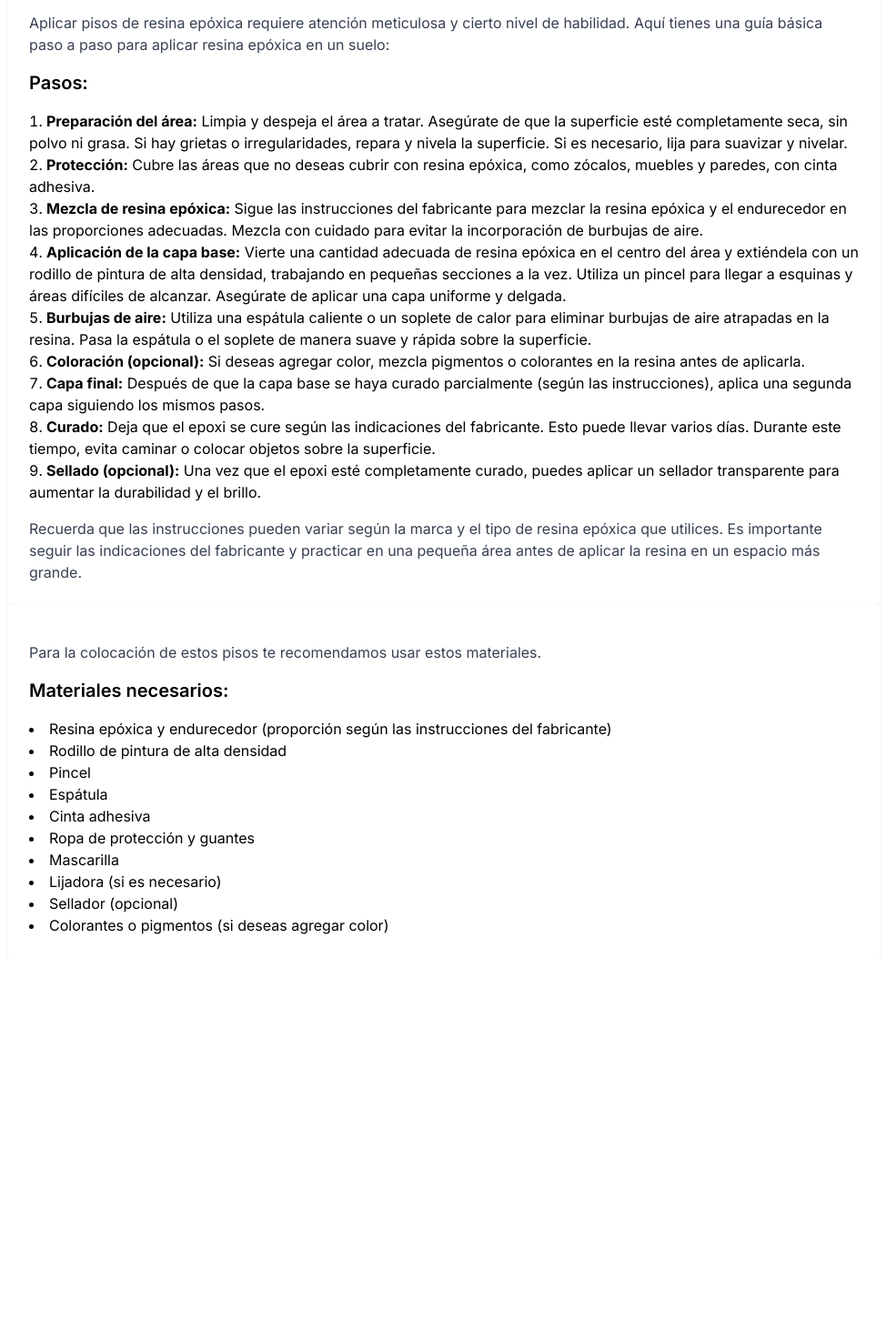
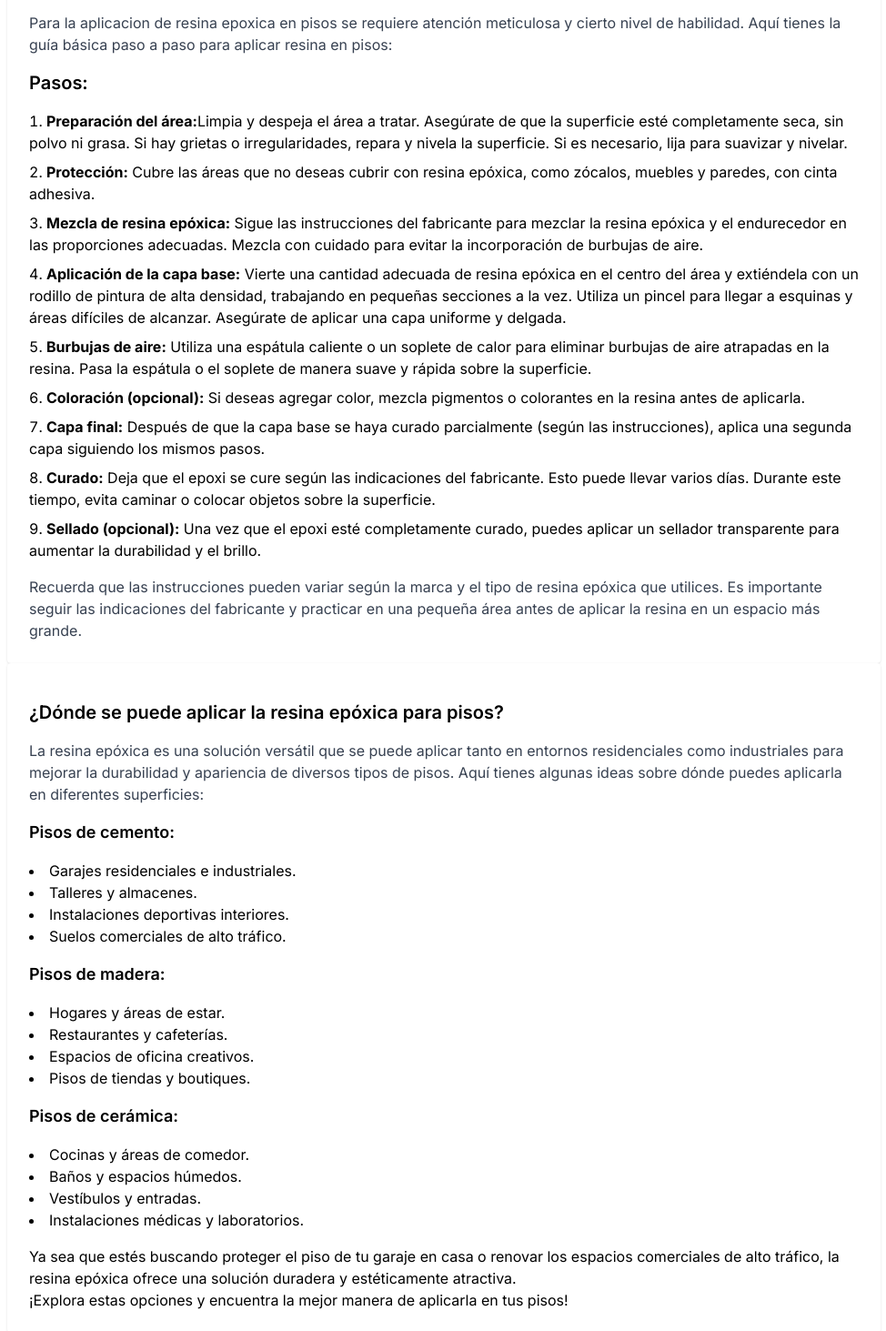
Before and after one commit to claudioquirozipi/pisosderesinaepoxica, a Next.js app: page /aplicacion in a window 1280 px wide. Shown: the part 67-1530 px from the top of the page at 91% size, without its empty margins (152-1126 px from the left). Before the commit the page ends 1120 px from the top, so only its background shows below. Built offline with nearby package versions, Linux system fonts and the light colour scheme.

Commit message:
update aplications

```diff
--- a/src/app/aplicacion/page.tsx
+++ b/src/app/aplicacion/page.tsx
@@ -1,3 +1,11 @@
+import { Metadata } from "next";
+
+export const metadata: Metadata = {
+  title: "aplicar resina en pisos",
+  description:
+    "Todo sobre como aplicar la resina epoxica para pisos paso a paso",
+};
+
 export default function Home() {
   return (
     <>
@@ -8,32 +16,32 @@ export default function Home() {
           </h1>
 
           <p className="text-gray-700">
-            Aplicar pisos de resina epóxica requiere atención meticulosa y
-            cierto nivel de habilidad. Aquí tienes una guía básica paso a paso
-            para aplicar resina epóxica en un suelo:
+            Para la aplicacion de resina epoxica en pisos se requiere atención
+            meticulosa y cierto nivel de habilidad. Aquí tienes la guía básica
+            paso a paso para aplicar resina en pisos:
           </p>
 
           <h2 className="text-xl font-semibold mb-4 mt-4">Pasos:</h2>
           <ol className="list-decimal list-inside">
-            <li>
-              <strong>Preparación del área:</strong> Limpia y despeja el área a
-              tratar. Asegúrate de que la superficie esté completamente seca,
-              sin polvo ni grasa. Si hay grietas o irregularidades, repara y
-              nivela la superficie. Si es necesario, lija para suavizar y
-              nivelar.
+            <li className="mb-2">
+              <strong>Preparación del área:</strong>
+              Limpia y despeja el área a tratar. Asegúrate de que la superficie
+              esté completamente seca, sin polvo ni grasa. Si hay grietas o
+              irregularidades, repara y nivela la superficie. Si es necesario,
+              lija para suavizar y nivelar.
             </li>
-            <li>
+            <li className="mb-2">
               <strong>Protección:</strong> Cubre las áreas que no deseas cubrir
               con resina epóxica, como zócalos, muebles y paredes, con cinta
               adhesiva.
             </li>
-            <li>
+            <li className="mb-2">
               <strong>Mezcla de resina epóxica:</strong> Sigue las instrucciones
               del fabricante para mezclar la resina epóxica y el endurecedor en
               las proporciones adecuadas. Mezcla con cuidado para evitar la
               incorporación de burbujas de aire.
             </li>
-            <li>
+            <li className="mb-2">
               <strong>Aplicación de la capa base:</strong> Vierte una cantidad
               adecuada de resina epóxica en el centro del área y extiéndela con
               un rodillo de pintura de alta densidad, trabajando en pequeñas
@@ -41,28 +49,28 @@ export default function Home() {
               áreas difíciles de alcanzar. Asegúrate de aplicar una capa
               uniforme y delgada.
             </li>
-            <li>
+            <li className="mb-2">
               <strong>Burbujas de aire:</strong> Utiliza una espátula caliente o
               un soplete de calor para eliminar burbujas de aire atrapadas en la
               resina. Pasa la espátula o el soplete de manera suave y rápida
               sobre la superficie.
             </li>
-            <li>
+            <li className="mb-2">
               <strong>Coloración (opcional):</strong> Si deseas agregar color,
               mezcla pigmentos o colorantes en la resina antes de aplicarla.
             </li>
-            <li>
+            <li className="mb-2">
               <strong>Capa final:</strong> Después de que la capa base se haya
               curado parcialmente (según las instrucciones), aplica una segunda
               capa siguiendo los mismos pasos.
             </li>
-            <li>
+            <li className="mb-2">
               <strong>Curado:</strong> Deja que el epoxi se cure según las
               indicaciones del fabricante. Esto puede llevar varios días.
               Durante este tiempo, evita caminar o colocar objetos sobre la
               superficie.
             </li>
-            <li>
+            <li className="mb-2">
               <strong>Sellado (opcional):</strong> Una vez que el epoxi esté
               completamente curado, puedes aplicar un sellador transparente para
               aumentar la durabilidad y el brillo.
@@ -77,9 +85,53 @@ export default function Home() {
           </p>
         </section>
         <section className="bg-white p-6 rounded shadow">
+          <h2 className="text-xl font-semibold mb-4 mt-4">
+            ¿Dónde se puede aplicar la resina epóxica para pisos?
+          </h2>
           <p className="text-gray-700 mt-4">
-            Para la colocación de estos pisos te recomendamos usar estos
-            materiales.
+            La resina epóxica es una solución versátil que se puede aplicar
+            tanto en entornos residenciales como industriales para mejorar la
+            durabilidad y apariencia de diversos tipos de pisos. Aquí tienes
+            algunas ideas sobre dónde puedes aplicarla en diferentes
+            superficies:
+          </p>
+          <h3 className="text-lg font-semibold mb-4 mt-4">Pisos de cemento:</h3>
+          <ul className="list-disc list-inside">
+            <li>Garajes residenciales e industriales.</li>
+            <li>Talleres y almacenes.</li>
+            <li>Instalaciones deportivas interiores.</li>
+            <li>Suelos comerciales de alto tráfico.</li>
+          </ul>
+          <h3 className="text-lg font-semibold mb-4 mt-4">Pisos de madera:</h3>
+          <ul className="list-disc list-inside">
+            <li>Hogares y áreas de estar.</li>
+            <li>Restaurantes y cafeterías.</li>
+            <li>Espacios de oficina creativos.</li>
+            <li>Pisos de tiendas y boutiques.</li>
+          </ul>
+          <h3 className="text-lg font-semibold mb-4 mt-4">
+            Pisos de cerámica:
+          </h3>
+          <ul className="list-disc list-inside">
+            <li>Cocinas y áreas de comedor.</li>
+            <li>Baños y espacios húmedos.</li>
+            <li>Vestíbulos y entradas.</li>
+            <li>Instalaciones médicas y laboratorios.</li>
+          </ul>
+          <p className="mt-4">
+            Ya sea que estés buscando proteger el piso de tu garaje en casa o
+            renovar los espacios comerciales de alto tráfico, la resina epóxica
+            ofrece una solución duradera y estéticamente atractiva.
+          </p>
+          <p>
+            ¡Explora estas opciones y encuentra la mejor manera de aplicarla en
+            tus pisos!
+          </p>
+        </section>
+        <section className="bg-white p-6 rounded shadow">
+          <p className="text-gray-700 mt-4">
+            Para la colocacion de resina epoxica en pisos te recomendamos usar
+            estos materiales.
           </p>
           <h2 className="text-xl font-semibold mb-4 mt-4">
             Materiales necesarios:
--- a/src/app/page.tsx
+++ b/src/app/page.tsx
@@ -1,6 +1,7 @@
 /* eslint-disable @next/next/no-img-element */
 
 import { Section } from "@/components/section";
+import Image from "next/image";
 import Link from "next/link";
 
 export default function Home() {
@@ -8,7 +9,7 @@ export default function Home() {
     <>
       <header className="w-full h-screen ">
         <figure className="w-full h-full absolute">
-          <img
+          <Image
             src="./headerBackground.png"
             alt=""
             className="w-full h-screen brightness-50"
@@ -203,19 +204,18 @@ export default function Home() {
         <Section
           header={
             <h2 className="text-xl font-semibold mb-4">
-              Aplicación de resina epóxica en pisos
+              Aplicación de las resinas para pisos epoxicos
             </h2>
           }
           contentA={
             <>
               <p className="text-gray-700">
-                Aplicar resina epóxica en pisos implica preparar y limpiar la
-                superficie, mezclar resina y endurecedor según las indicaciones,
-                aplicar capas uniformes con rodillo y pincel, eliminando
-                burbujas, opcionalmente añadir colorantes, permitir el curado
-                adecuado y considerar un sellador para mayor durabilidad y
-                brillo. Sigue las instrucciones del fabricante y practica en un
-                área pequeña antes de proceder.
+                Para aplicar la resina epoxica para pisos se debe preparar y
+                limpiar la superficie, mezclar resina y endurecedor según las
+                indicaciones, aplicar capas uniformes con rodillo y pincel,
+                eliminando burbujas, opcionalmente añadir colorantes, permitir
+                el curado adecuado y considerar un sellador para mayor
+                durabilidad y brillo.
               </p>
               <Link
                 href="/aplicacion"
@@ -226,7 +226,7 @@ export default function Home() {
             </>
           }
           contentB={
-            <img
+            <Image
               className="rounded shadow-lg"
               src="/applying-epoxy-resin-1.png"
               alt="Hombre aplincando resina epóxica"
```
